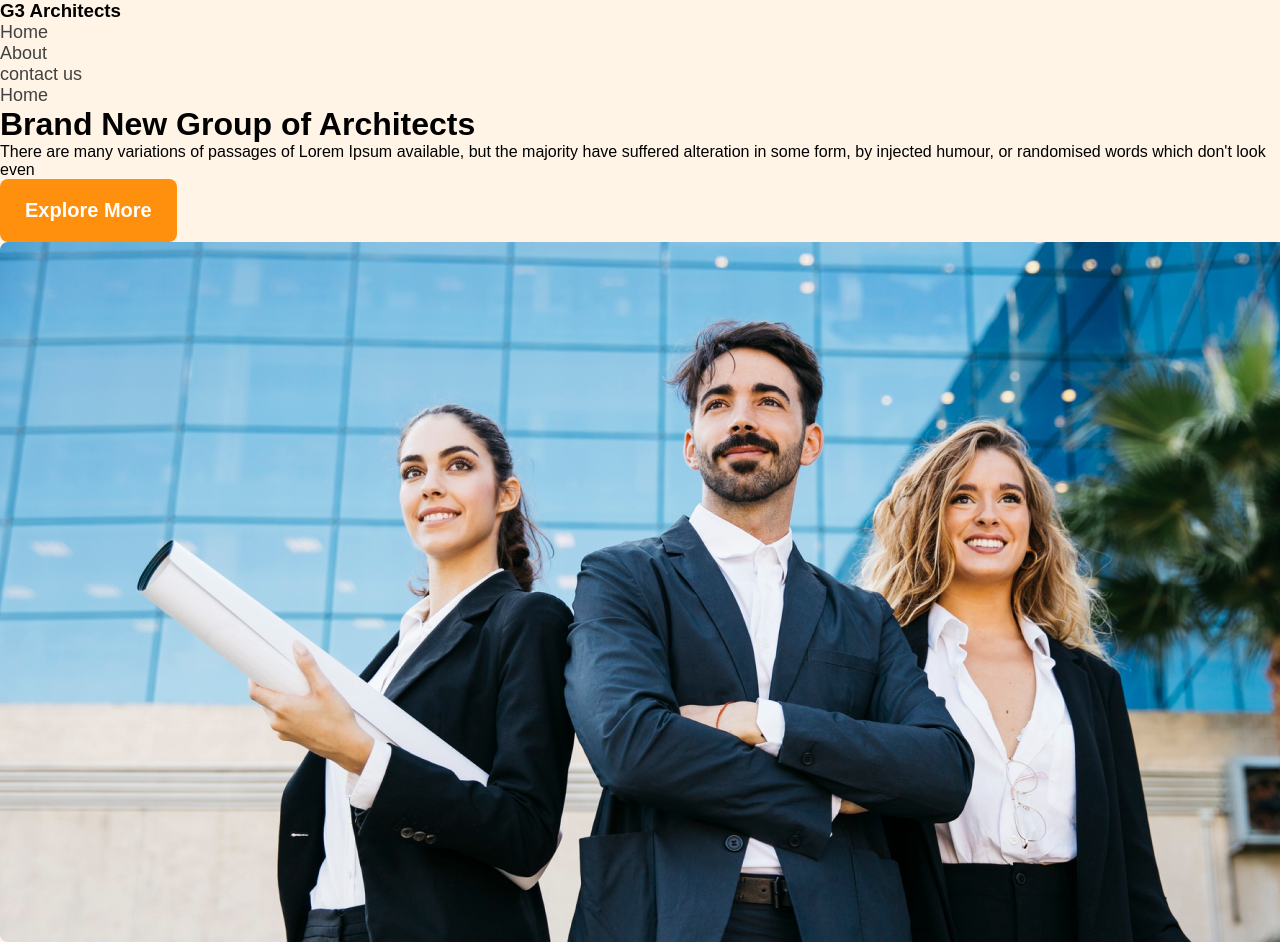
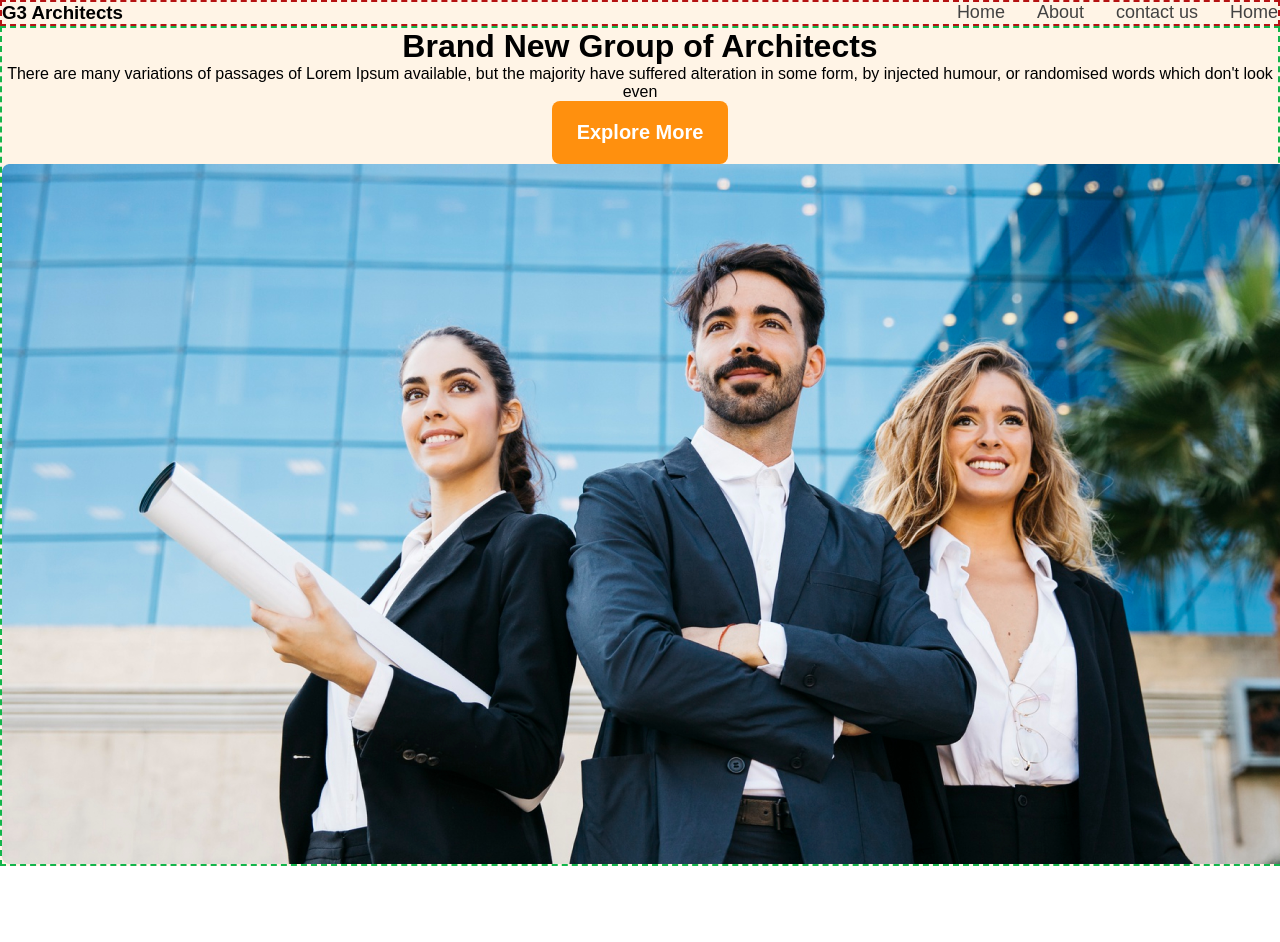
Before and after one commit to Mehedi7242/g3-architect-mehedi, a plain HTML site: page index.html in a window 1280 px wide. Shown: the top 942 px of the page. After the commit the page ends 866 px from the top, so only its background shows below. Drawn offline with Linux system fonts and the light colour scheme.

Commit message:
banner section

```diff
--- a/index.html
+++ b/index.html
@@ -10,8 +10,8 @@
         <nav class="navbar">
             <h3 class="brand">G3 Architects</h3>
 
-            <ul class="nav-links ">
-                <li class="nav-item dark-2"><a href="" class="nav-link">Home</a></li>
+            <ul class="nav-links">
+                <li class="nav-item"><a href="" class="nav-link">Home</a></li>
                 <li class="nav-item"><a href="" class="nav-link">About</a></li>
                 <li class="nav-item"><a href="" class="nav-link">contact us</a></li>
                 <li class="nav-item"><a href="" class="nav-link">Home</a></li>
@@ -30,11 +30,9 @@
             </div>
 
 
-        <div class="banner-img ">
-            <img src="images/banner.png" alt="">
-        </div>
-
-
+            <div class="banner-img ">
+                <img src="images/banner.png" alt="">
+            </div>
 
         </div>
 
--- a/style.css
+++ b/style.css
@@ -14,6 +14,7 @@
     padding: 0px;
     border: none;/* border:solid rgb(132, 57, 208) 1px; */
     font-family:sans-serif;
+
 }
 
 .dark-1{
@@ -81,6 +82,8 @@
     font-size: 1.125rem;
     color: #424242;
 
+
+
 }
 .nav-item{
     list-style: none;
@@ -89,8 +92,6 @@
 .brand{
     font-weight: 800;
     font: size 4rem;
-
-
 }
 
 .header{
@@ -101,13 +102,32 @@
 
 
 /* nav and banner shared  */
-.navabar,.banner{
+.navbar{
     max-width: 1440px;
     margin:0px auto;
+    display:flex;
+    justify-content:space-between;
+    border: dashed 2px rgb(181, 18, 18);
+
+
+}
+
+.nav-links{
+    display:flex;
+    justify-content:space-evenly;
+    gap: 2rem;
 
 }
 
 /* banner related style  */
-.banner-content{
+.banner{
+
+    max-width: 1440px;
+    margin:0px auto;
+    display:flex;
+    justify-content: center;
+    flex-direction: column;
+    border: dashed 2px rgb(18, 181, 75);
+    text-align: center;
 
 }
```
